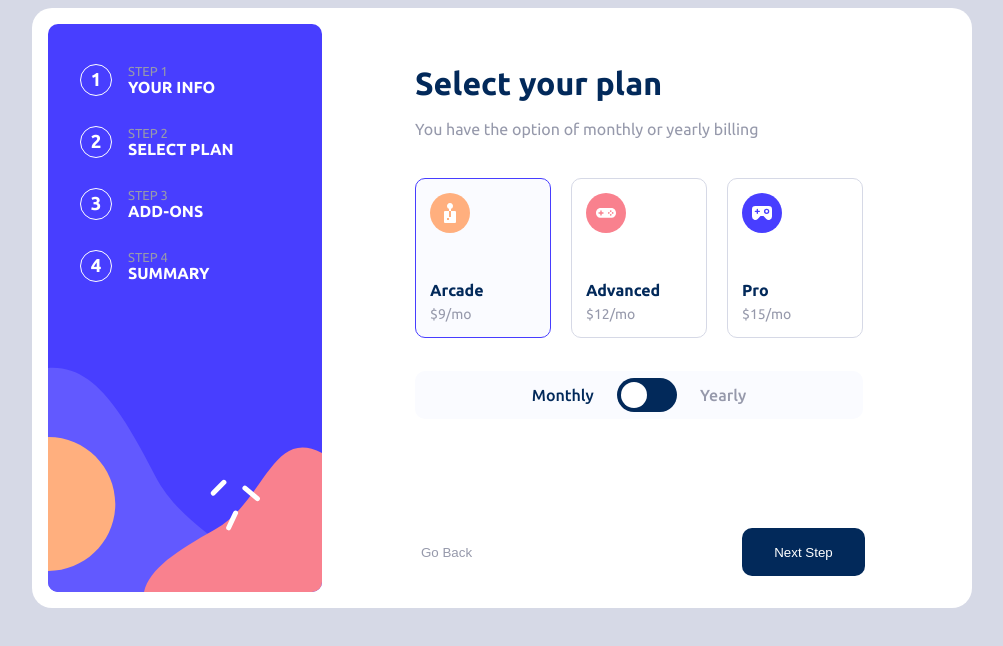
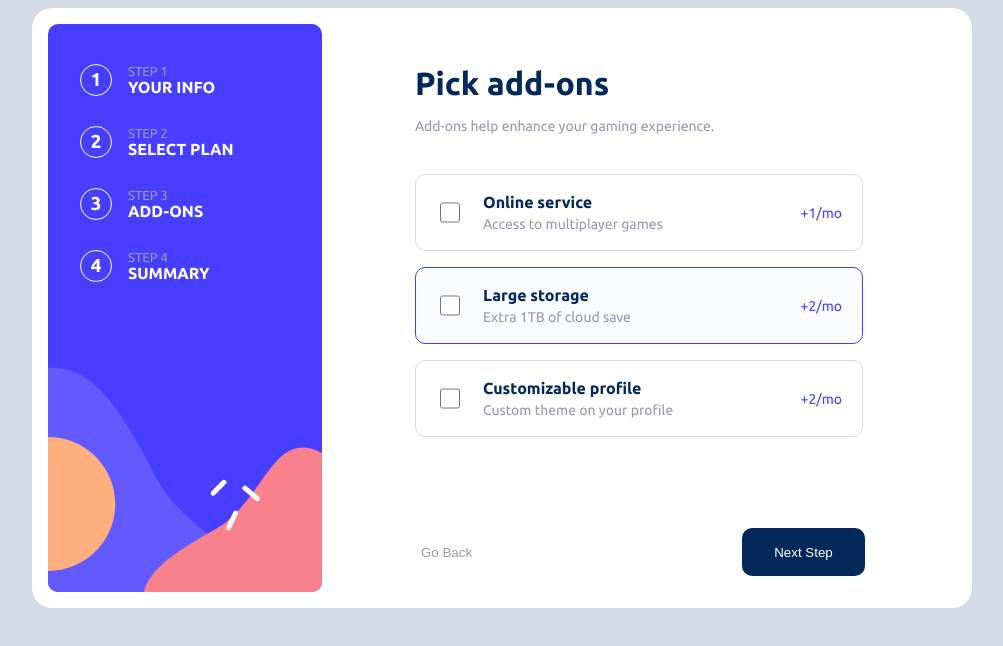
Before and after one commit to SebastianDiaz97/multi-step, an Angular app: page / in a window 1280 px wide. Shown: the top 646 px of the page, without its empty margins (138-1141 px from the left). Built offline with nearby package versions, Linux system fonts and the light colour scheme.

Commit message:
create add-ons and others

```diff
--- a/src/app/app.component.html
+++ b/src/app/app.component.html
@@ -1,5 +1,6 @@
 <div class="container">
     <app-menu></app-menu>
     <!-- <app-info-personal class="containerSteps"></app-info-personal> -->
-    <app-plan class="containerSteps"></app-plan>
+    <!-- <app-plan class="containerSteps"></app-plan> -->
+    <app-add-ons class="containerSteps"></app-add-ons>
 </div>
--- a/src/app/component/add-ons/add-ons.component.css
+++ b/src/app/component/add-ons/add-ons.component.css
@@ -0,0 +1,71 @@
+.add-on{
+    display: flex;
+    align-items: center;
+    justify-content: space-between;
+    padding: 18px 20px;
+    border: 1px solid var(--Light_gray);
+    border-radius: 10px;
+    margin-bottom: 16px;
+}
+.info{
+    display: flex;
+    gap: 20px;
+}
+
+h3{
+    margin: 0;
+    color: var(--Marine_blue);
+    margin-bottom: 5px;
+    font-size: 16px;
+}
+
+p{
+    color: var(--Cool_gray);
+    font-size: 14px;
+}
+
+.containerStep > p{
+    margin-bottom: 40px;
+}
+
+#online{
+    width: 20px;
+}
+
+.price{
+    color: var(--Purplish_blue);
+}
+
+/* botton */
+.buttons {
+    position: absolute;
+    bottom: 0;
+    display: flex;
+    justify-content: space-between;
+    width: 100%;
+  }
+
+  .nextStep {
+    cursor: pointer;
+    background-color: var(--Marine_blue);
+    color: var(--White);
+    width: 123px;
+  }
+
+  .goBack {
+    background-color: var(--White);
+    color: var(--Cool_gray);
+  }
+
+  button {
+    border: 0px;
+    cursor: pointer;
+    border-radius: 10px;
+    height: 48px;
+
+  }
+
+  .select{
+    background-color: var(--Alabaster);
+    border-color: var(--Purplish_blue);
+  }
--- a/src/app/component/add-ons/add-ons.component.html
+++ b/src/app/component/add-ons/add-ons.component.html
@@ -1 +1,43 @@
-<p>add-ons works!</p>
+<div class="containerStep">
+  <h1>Pick add-ons</h1>
+  <p>Add-ons help enhance your gaming experience.</p>
+  <section class="add-ons">
+    <div class="add-on">
+      <div class="info">
+        <input type="checkbox" name="online" id="online" />
+        <div>
+          <h3>Online service</h3>
+          <p>Access to multiplayer games</p>
+        </div>
+      </div>
+      <p class="price">+1/mo</p>
+    </div>
+
+    <div class="add-on select">
+      <div class="info">
+        <input type="checkbox" name="online" id="online" />
+        <div>
+          <h3>Large storage</h3>
+          <p>Extra 1TB of cloud save</p>
+        </div>
+      </div>
+      <p class="price">+2/mo</p>
+    </div>
+
+    <div class="add-on">
+      <div class="info">
+        <input type="checkbox" name="online" id="online" />
+        <div>
+          <h3>Customizable profile</h3>
+          <p>Custom theme on your profile</p>
+        </div>
+      </div>
+      <p class="price">+2/mo</p>
+    </div>
+
+    <section class="buttons">
+        <button class="goBack">Go Back</button> <br />
+        <button class="nextStep">Next Step</button>
+      </section>
+  </section>
+</div>
--- a/src/app/component/plan/plan.component.css
+++ b/src/app/component/plan/plan.component.css
@@ -102,12 +102,6 @@ button {
     color: var(--Cool_gray);
 }
 
-h1{
-    color: var(--Marine_blue);
-    margin-bottom: 18px;
-    margin-top: 40px;
-}
-
 .containerStep > p{
     color: var(--Cool_gray);
     margin-bottom: 40px;
@@ -142,6 +136,6 @@ h1{
 }
 
 .select{
-    background-color: var(--Alabaster);
-    border-color: var(--Purplish_blue);
+  background-color: var(--Alabaster);
+  border-color: var(--Purplish_blue);
 }
--- a/src/styles.css
+++ b/src/styles.css
@@ -42,3 +42,13 @@ html {
   position: relative;
   height: calc(100% - 16px);
 }
+
+h1, p{
+  margin: 0
+}
+
+h1{
+  color: var(--Marine_blue);
+  margin-bottom: 16px;
+  margin-top: 40px;
+}
```
